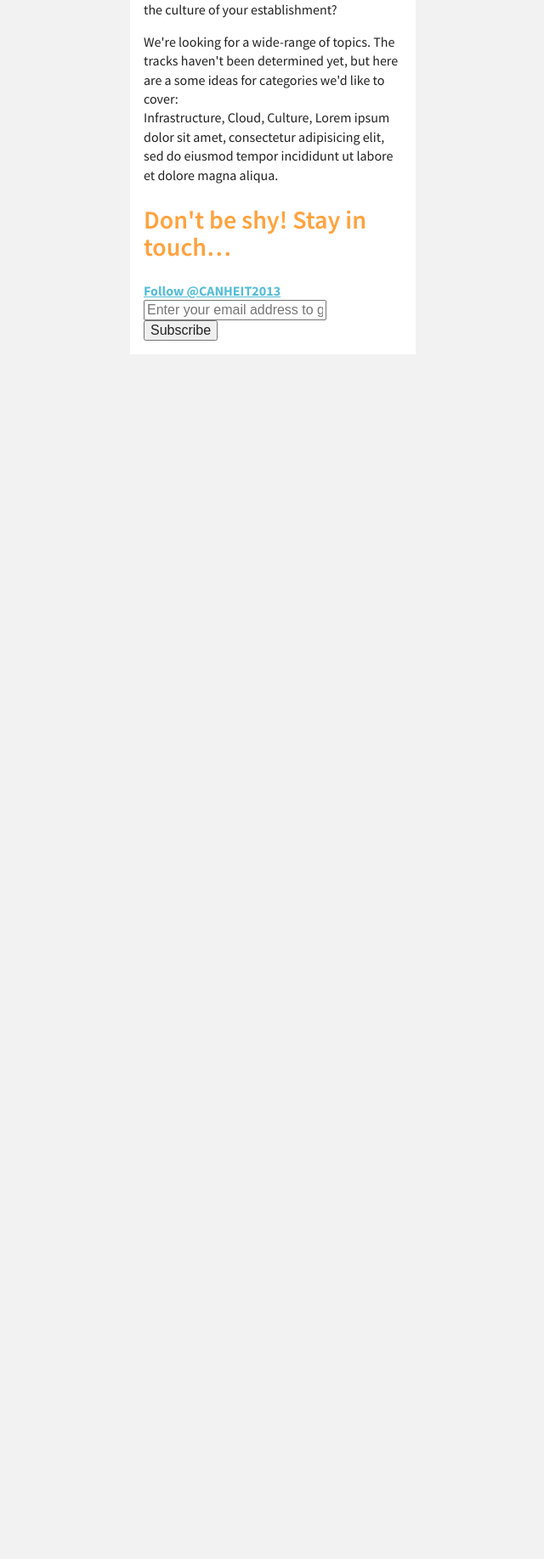
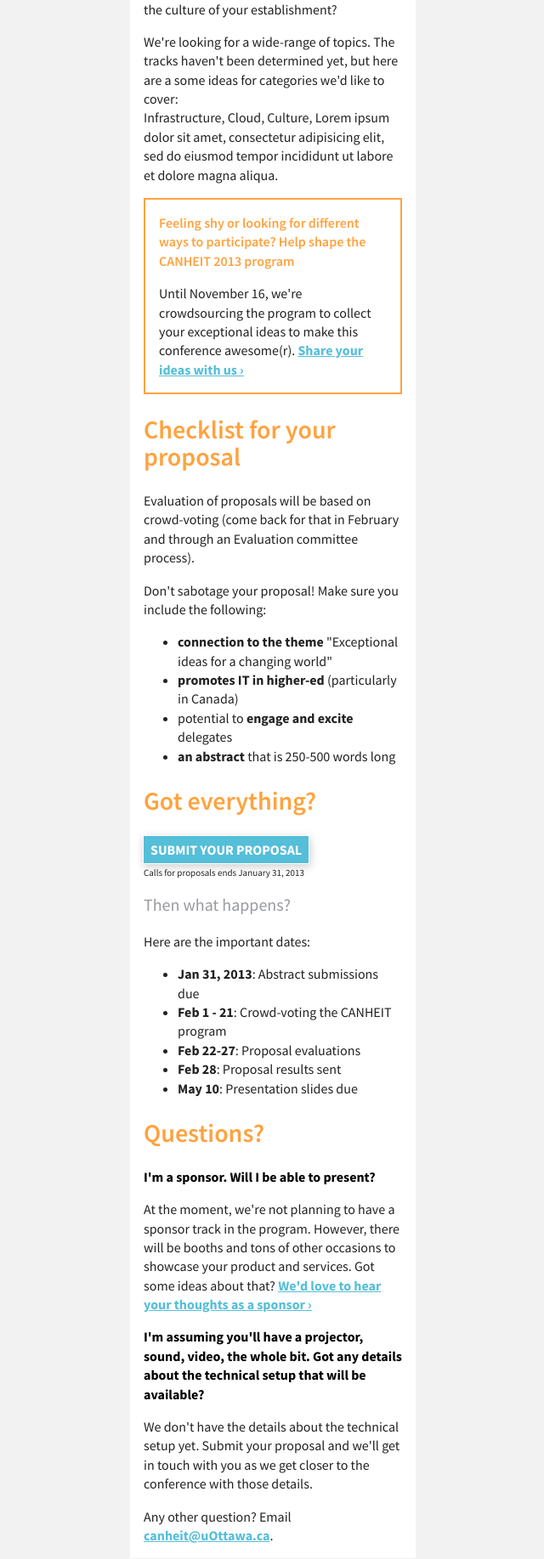
Before and after one commit to CANHEIT/CANHEIT-2013, a PHP site: page /foo/proposals/ in a window 1280 px wide. Shown: the part 816-2651 px from the top of the page at 85% size, without its empty margins (319-959 px from the left). Before the commit the page ends 1233 px from the top, so only its background shows below. Run offline with PHP 8.4, Linux system fonts and the light colour scheme; some libraries are stand-ins or nearby versions.

Commit message:
- Added some more content to the proposals page - Adjusted the styling of the #crowdsource aside - Adjusted the styling of the footer - Adjusted the font-weight of h3s to regular weight (400)

```diff
--- a/css/screen.css
+++ b/css/screen.css
@@ -58,11 +58,12 @@ h2 {
 /* line 41, ../sass/screen.sass */
 h3 {
   color: #989a9e;
+  font-weight: 400;
   font-size: 1.25em;
   line-height: 1.2em;
 }
 
-/* line 46, ../sass/screen.sass */
+/* line 47, ../sass/screen.sass */
 a:link, a:visited {
   font-weight: 700;
   color: #55bed8;
@@ -73,7 +74,7 @@ a:link, a:visited {
   transition: color 0.2s linear, background-color 0.2s linear;
 }
 
-/* line 55, ../sass/screen.sass */
+/* line 56, ../sass/screen.sass */
 a:hover {
   color: #7ecee2;
   -webkit-transition: color 0.2s linear, background-color 0.2s linear;
@@ -83,7 +84,7 @@ a:hover {
   transition: color 0.2s linear, background-color 0.2s linear;
 }
 
-/* line 63, ../sass/screen.sass */
+/* line 64, ../sass/screen.sass */
 a.button {
   display: inline-block;
   text-decoration: none;
@@ -97,39 +98,39 @@ a.button {
   text-transform: uppercase;
 }
 
-/* line 75, ../sass/screen.sass */
+/* line 76, ../sass/screen.sass */
 a.button:hover {
   background: #7ecee2;
 }
 
-/* line 79, ../sass/screen.sass */
+/* line 80, ../sass/screen.sass */
 header p.tagline, header p.summary {
   font-size: 0.875em;
   margin-top: 0;
 }
-/* line 82, ../sass/screen.sass */
+/* line 83, ../sass/screen.sass */
 header p.summary {
   padding: 1.14286em;
   margin: -1.14286em;
   margin-bottom: 1em;
   background: rgba(0, 0, 0, 0.05);
 }
-/* line 87, ../sass/screen.sass */
+/* line 88, ../sass/screen.sass */
 header img {
   display: block;
   max-width: 14em;
   margin: 0 auto;
 }
-/* line 91, ../sass/screen.sass */
+/* line 92, ../sass/screen.sass */
 header p.location-date {
   margin-top: 1.5em;
   color: #777777;
 }
-/* line 94, ../sass/screen.sass */
+/* line 95, ../sass/screen.sass */
 header span.location {
   padding-right: 1em;
 }
-/* line 96, ../sass/screen.sass */
+/* line 97, ../sass/screen.sass */
 header p.theme {
   font-size: 1.125em;
   padding: 0 2em;
@@ -137,7 +138,7 @@ header p.theme {
   margin: 0;
 }
 
-/* line 102, ../sass/screen.sass */
+/* line 103, ../sass/screen.sass */
 .home header {
   text-align: center;
   background-color: white;
@@ -151,11 +152,18 @@ header p.theme {
 }
 
 /* line 115, ../sass/screen.sass */
+footer {
+  background-color: rgba(0, 0, 0, 0.05);
+  padding: 1em;
+  margin: 1em -1em -1em;
+}
+
+/* line 121, ../sass/screen.sass */
 #promovideo iframe {
   margin: 0 auto;
 }
 
-/* line 118, ../sass/screen.sass */
+/* line 124, ../sass/screen.sass */
 p.note {
   font-size: 0.6875em;
   line-height: 1.01818em;
@@ -163,16 +171,16 @@ p.note {
   margin-bottom: 1em;
 }
 
-/* line 124, ../sass/screen.sass */
+/* line 130, ../sass/screen.sass */
 .intro {
   border-bottom: 1px solid #cccccc;
 }
-/* line 126, ../sass/screen.sass */
+/* line 132, ../sass/screen.sass */
 .intro p {
   color: #989a9e;
 }
 
-/* line 129, ../sass/screen.sass */
+/* line 135, ../sass/screen.sass */
 p.theme {
   font-style: italic;
   margin: 0 4em 0 2em;
@@ -180,7 +188,7 @@ p.theme {
   color: #989a9e;
 }
 
-/* line 135, ../sass/screen.sass */
+/* line 141, ../sass/screen.sass */
 #organizers {
   background-color: #303030;
   background-image: -moz-radial-gradient(50% 50%, circle closest-side, #303030, #303030 8em, #232323 11em);
@@ -191,7 +199,7 @@ p.theme {
   margin: 1em -1em;
   padding: 1em;
 }
-/* line 144, ../sass/screen.sass */
+/* line 150, ../sass/screen.sass */
 #organizers h2, #organizers p {
   font-size: 0.875em;
   line-height: 1.6em;
@@ -199,11 +207,11 @@ p.theme {
   text-align: center;
   clear: both;
 }
-/* line 150, ../sass/screen.sass */
+/* line 156, ../sass/screen.sass */
 #organizers h2 {
   font-weight: 400;
 }
-/* line 152, ../sass/screen.sass */
+/* line 158, ../sass/screen.sass */
 #organizers .uottawa-logo, #organizers .carleton-logo {
   background-image: url(../img/organizer-logos.png?);
   background-repeat: no-repeat;
@@ -217,21 +225,21 @@ p.theme {
   -o-transition: opacity 0.2s linear;
   transition: opacity 0.2s linear;
 }
-/* line 164, ../sass/screen.sass */
+/* line 170, ../sass/screen.sass */
 #organizers .uottawa-logo {
   width: 83px;
   height: 72px;
   background-position: 0, 0;
   margin: 10px 23px 20px 27px;
 }
-/* line 169, ../sass/screen.sass */
+/* line 175, ../sass/screen.sass */
 #organizers .carleton-logo {
   width: 140px;
   height: 35px;
   background-position: -106px -22px;
   margin: 32px 0 15px 0;
 }
-/* line 174, ../sass/screen.sass */
+/* line 180, ../sass/screen.sass */
 #organizers .uottawa-logo:hover, #organizers .carleton-logo:hover {
   opacity: 1;
   -webkit-transition: opacity 0.2s linear;
@@ -240,3 +248,28 @@ p.theme {
   -o-transition: opacity 0.2s linear;
   transition: opacity 0.2s linear;
 }
+
+/* line 187, ../sass/screen.sass */
+aside#crowdsource {
+  border: 2px solid #ffa23e;
+  padding: 1em;
+}
+/* line 190, ../sass/screen.sass */
+aside#crowdsource h2 {
+  font-size: 1em;
+  line-height: 1.4em;
+  color: #ffa23e;
+  margin: 0;
+}
+/* line 195, ../sass/screen.sass */
+aside#crowdsource p:last-of-type {
+  margin-bottom: 0;
+}
+
+/* line 198, ../sass/screen.sass */
+#answers h3 {
+  font-size: 1em;
+  line-height: 1.4em;
+  color: black;
+  font-weight: 700;
+}
--- a/proposals/index.html
+++ b/proposals/index.html
@@ -45,6 +45,50 @@
   					Infrastructure, Cloud, Culture, Lorem ipsum dolor sit amet, consectetur adipisicing elit, sed do eiusmod tempor incididunt ut labore et dolore magna aliqua.</p>
 					</div>
 
+					<aside id="crowdsource">
+					  <h2>Feeling shy or looking for different ways to participate? Help shape the CANHEIT 2013 program</h2>
+					  <p>Until November 16, we're crowdsourcing the program to collect your exceptional ideas to make this conference awesome(r). <a href="http://mycanheit2013.carleton.ca/crowdsource/">Share your ideas with us&nbsp;&rsaquo;</a></p>
+					</aside>
+
+					<div id="checklist">
+					  <h2>Checklist for your proposal</h2>
+					  <p>Evaluation of proposals will be based on crowd-voting (come back for that in February and through an Evaluation committee process).</p>
+					  <p>Don't sabotage your proposal! Make sure you include the following:</p>
+					  <ul>
+					    <li><strong>connection to the theme</strong> "Exceptional ideas for a changing world"</li>
+					    <li><strong>promotes IT in higher-ed</strong> (particularly in Canada)</li>
+					    <li>potential to <strong>engage and excite</strong> delegates</li>
+					    <li><strong>an abstract</strong> that is 250-500 words long</li>
+					  </ul>
+					</div>
+
+					<div id="submit">
+					  <h2>Got everything?</h2>
+					  <a class="button" href="#">Submit your proposal</a>
+					  <p class="note">Calls for proposals ends January 31, 2013</p>
+
+					  <aside id="dates">
+  					  <h3>Then what happens?</h3>
+  					  <p>Here are the important dates:</p>
+  					  <ul>
+  					    <li><strong>Jan 31, 2013</strong>: Abstract submissions due</li>
+  					    <li><strong>Feb 1 - 21</strong>: Crowd-voting the CANHEIT program</li>
+  					    <li><strong>Feb 22-27</strong>: Proposal evaluations</li>
+  					    <li><strong>Feb 28</strong>: Proposal results sent</li>
+  					    <li><strong>May 10</strong>: Presentation slides due</li>
+  					  </ul>
+  					</aside>
+					</div>
+
+					<div id="answers">
+					  <h2>Questions?</h2>
+					  <h3>I'm a sponsor. Will I be able to present?</h3>
+					  <p>At the moment, we're not planning to have a sponsor track in the program. However, there will be booths and tons of other occasions to showcase your product and services. Got some ideas about that? <a href="../sponsors/">We'd love to hear your thoughts as a sponsor&nbsp;&rsaquo;</a></p>
+					  <h3>I'm assuming you'll have a projector, sound, video, the whole bit. Got any details about the technical setup that will be available?</h3>
+					  <p>We don't have the details about the technical setup yet. Submit your proposal and we'll get in touch with you as we get closer to the conference with those details.</p>
+					  <p>Any other question? Email <a href="mailto:canheit@uOttawa.ca">canheit@uOttawa.ca</a>.</p>
+					</div>
+
 					<footer>
 					  <h2>Don't be shy! Stay in touch&hellip;</h2>
 					  <a href="https://twitter.com/CANHEIT2013" class="twitter-follow-button" data-show-count="false" data-size="large">Follow @CANHEIT2013</a>
--- a/sass/screen.sass
+++ b/sass/screen.sass
@@ -40,6 +40,7 @@ h2
 
 h3
   color: $primary-gray
+  font-weight: 400
   font-size: 1.25em /* 20 / 16 = 1.25 */
   line-height: 1.2em /* 24 / 20 = 1.2 */
 
@@ -111,6 +112,11 @@ header
   margin: -1em -1em 1em
   padding: 1em
 
+footer
+  background-color: rgba(0, 0, 0, 0.05)
+  padding: 1em
+  margin: 1em -1em -1em
+
 #promovideo
   iframe
     margin: 0 auto
@@ -178,3 +184,19 @@ p.theme
     -ms-transition: opacity 0.2s linear
     -o-transition: opacity 0.2s linear
     transition: opacity 0.2s linear
+aside#crowdsource
+  border: 2px solid $primary-orange
+  padding: 1em
+  h2
+    font-size: 1em
+    line-height: 1.4em
+    color: $primary-orange
+    margin: 0
+  p:last-of-type
+    margin-bottom: 0
+#answers
+  h3
+    font-size: 1em
+    line-height: 1.4em
+    color: black
+    font-weight: 700
```
